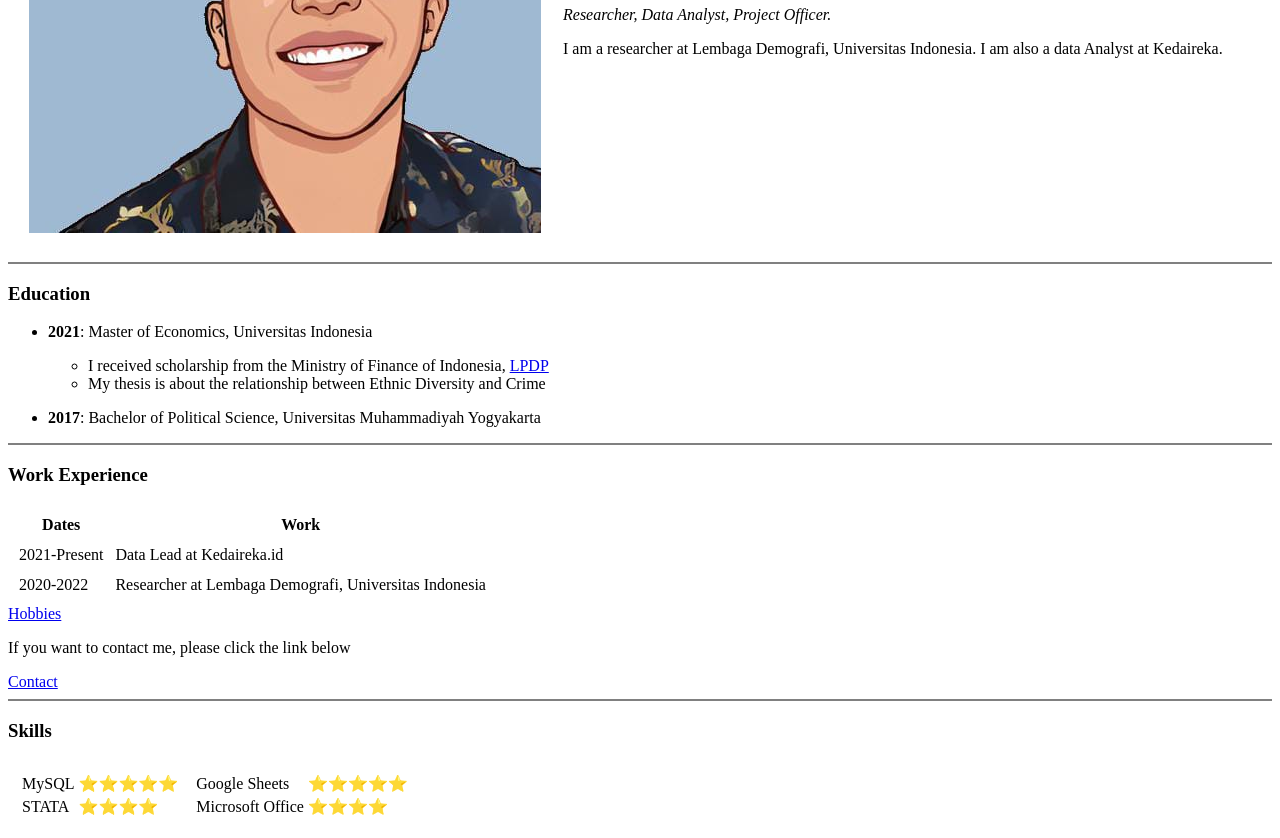
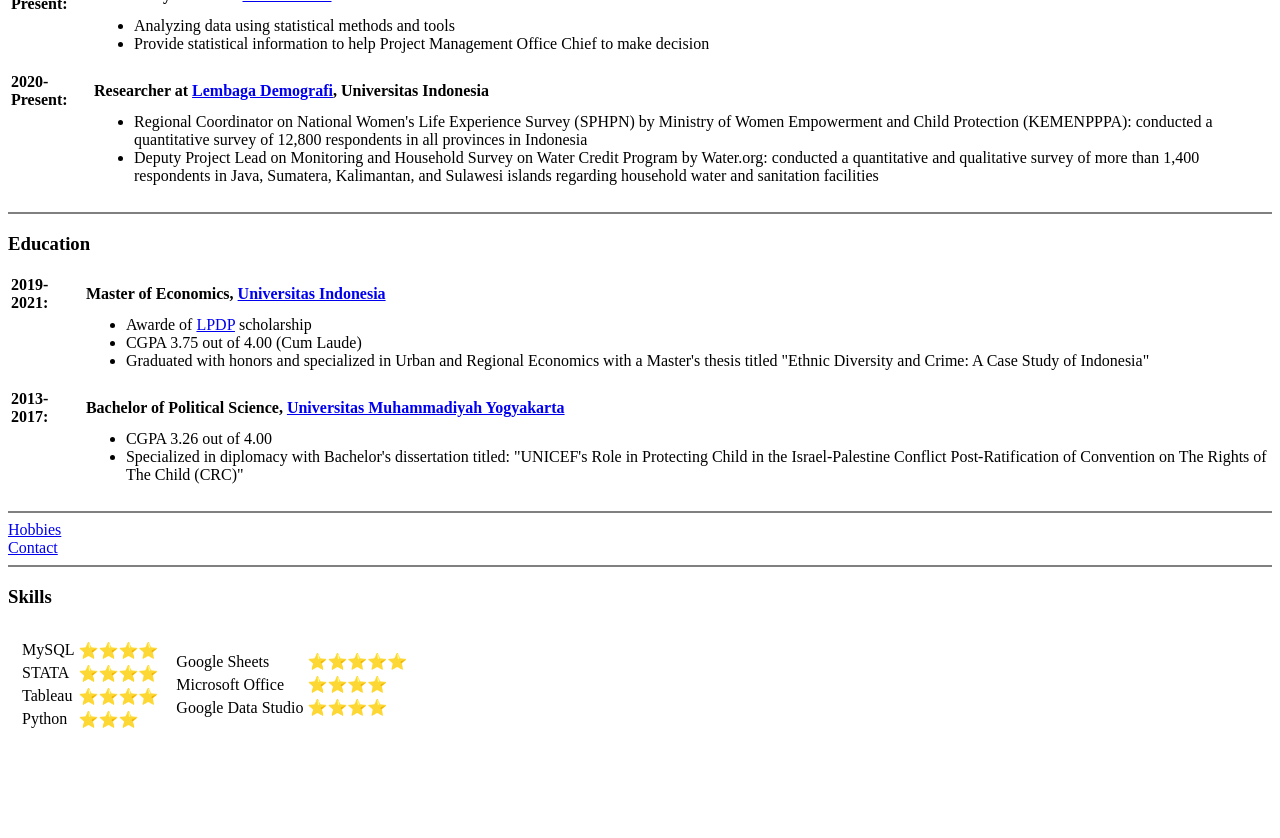
Before and after one commit to arafat0908/CV, a plain HTML site: page index.html in a window 1280 px wide. Shown: the part 256-1094 px from the top of the page. After the commit the page ends 1007 px from the top, so only its background shows below. Drawn offline with Linux system fonts and the light colour scheme.

Commit message:
Update index.html

```diff
--- a/index.html
+++ b/index.html
@@ -1,65 +1,87 @@
-
 <html lang="en" dir="ltr">
 
 <head>
   <meta charset="utf-8">
-  <title>Arafat's personal site</title>
+  <title>Arafat's personal CV</title>
 </head>
 
 <body>
   <table cellspacing="20">
     <tr>
-      <td><img src="ara.jpeg" alt="Arafat profile picture"></td>
+      <td><img src="ara.png" alt="Arafat profile picture"></td>
       <td>
         <h1><a href="https://www.linkedin.com/in/muhammad-arafat-a205521a2/?originalSubdomain=id">Muhammad Arafat</a></h1>
-        <p><em>Researcher, Data Analyst, Project Officer.</em></p>
-        <p>I am a researcher at Lembaga Demografi, Universitas Indonesia. I am also a data Analyst at Kedaireka.</p>
+        <p><em>Researcher</em> | <em>Data Analyst</em> | <em>Project Officer</em></p>
+        <p>Full-time Learner</p>
+      </td>
+    </tr>
+  </table>
+  <hr size="2" noshade>
+  <h3>Work Experience</h3>
+  <table>
+    <tr>
+      <td><strong>2021-Present:</strong></td>
+      <td><strong>Data Analyst Lead at <a href="https://kedaireka.id/">Kedaireka.id</a></strong></td>
+    </tr>
+    <tr>
+      <td></td>
+      <td>
+        <ul>
+          <li>Analyzing data using statistical methods and tools</li>
+          <li>Provide statistical information to help Project Management Office Chief to make decision</li>
+        </ul>
+      </td>
+    </tr>
+    <tr>
+      <td><strong>2020-Present:</strong></td>
+      <td><strong>Researcher at <a href="https://ldfebui.org/">Lembaga Demografi</a>, Universitas Indonesia</strong></td>
+    </tr>
+    <tr>
+      <td></td>
+      <td>
+        <ul>
+          <li>Regional Coordinator on National Women's Life Experience Survey (SPHPN) by Ministry of Women Empowerment and Child Protection (KEMENPPPA): conducted a quantitative survey of 12,800 respondents in all provinces in Indonesia</li>
+          <li>Deputy Project Lead on Monitoring and Household Survey on Water Credit Program by Water.org: conducted a quantitative and qualitative survey of more than 1,400 respondents in Java, Sumatera, Kalimantan, and Sulawesi islands regarding
+            household water and sanitation facilities</li>
+        </ul>
       </td>
     </tr>
   </table>
   <hr size="2" noshade>
   <h3>Education</h3>
-  <ul>
-    <li>
-      <p><strong>2021</strong>: Master of Economics, Universitas Indonesia</p>
-    </li>
-    <ul>
-      <li>I received scholarship from the Ministry of Finance of Indonesia, <a href="https://lpdp.kemenkeu.go.id/">LPDP</a></li>
-      <li>My thesis is about the relationship between Ethnic Diversity and Crime</li>
-    </ul>
-    <li>
-      <p><strong>2017</strong>: Bachelor of Political Science, Universitas Muhammadiyah Yogyakarta</p>
-    </li>
-  </ul>
-  <hr size="2" noshade>
-  <h3>Work Experience</h3>
-  <table border="0" cellspacing="10">
-    <thead>
-      <tr>
-        <th>Dates</th>
-        <th>Work</th>
-      </tr>
-    </thead>
-    <tbody>
-
-    </tbody>
-    <tfoot></tfoot>
-
+  <table>
     <tr>
-      <td>2021-Present</td>
-      <td>Data Lead at Kedaireka.id</td>
+      <td><strong>2019-2021:</strong></td>
+      <td><strong>Master of Economics, <a href="https://www.ui.ac.id/">Universitas Indonesia</a></strong></td>
     </tr>
     <tr>
-      <td>2020-2022</td>
-      <td>Researcher at Lembaga Demografi, Universitas Indonesia</td>
+      <td></td>
+      <td>
+        <ul>
+          <li>Awarde of <a href="https://lpdp.kemenkeu.go.id/">LPDP</a> scholarship</li>
+          <li>CGPA 3.75 out of 4.00 (Cum Laude)</li>
+          <li>Graduated with honors and specialized in Urban and Regional Economics with a Master's thesis titled "Ethnic Diversity and Crime: A Case Study of Indonesia"</li>
+        </ul>
+      </td>
+    </tr>
+    <tr>
+      <td><strong>2013-2017:</strong></td>
+      <td><strong>Bachelor of Political Science, <a href="https://www.umy.ac.id/">Universitas Muhammadiyah Yogyakarta</a></strong></td>
+    </tr>
+    <tr>
+      <td></td>
+      <td>
+        <ul>
+          <li>CGPA 3.26 out of 4.00</li>
+          <li>Specialized in diplomacy with Bachelor's dissertation titled: "UNICEF's Role in Protecting Child in the Israel-Palestine Conflict Post-Ratification of Convention on The Rights of The Child (CRC)"</li>
+        </ul>
+      </td>
     </tr>
   </table>
-  <a href="hobbies.html">Hobbies</a>
-  <h>
-    <p>If you want to contact me, please click the link below</p>
-  </h>
+  <hr size="2" noshade>
+  <a href="hobbies.html">Hobbies</a><br>
   <a href="contact.html">Contact</a>
-<hr size="2" noshade>
+  <hr size="2" noshade>
   <h3>Skills</h3>
   <Table cellspacing="10">
     <!-- kita coba masukin 2 colom menjadi 1 kolom dalam 1 tabel besar -->
@@ -67,11 +89,19 @@
       <table>
         <tr>
           <td>MySQL</td>
-          <td>⭐⭐⭐⭐⭐</td>
+          <td>⭐⭐⭐⭐</td>
         </tr>
         <tr>
           <td>STATA</td>
           <td>⭐⭐⭐⭐</td>
+        </tr>
+        <tr>
+          <td>Tableau</td>
+          <td>⭐⭐⭐⭐</td>
+        </tr>
+        <tr>
+          <td>Python</td>
+          <td>⭐⭐⭐</td>
         </tr>
       </table>
     </td>
@@ -85,8 +115,10 @@
           <td>Microsoft Office</td>
           <td>⭐⭐⭐⭐</td>
         </tr>
+        <tr>
+          <td>Google Data Studio</td>
+          <td>⭐⭐⭐⭐</td>
+        </tr>
       </Table>
-
 </body>
-
 </html>
```
